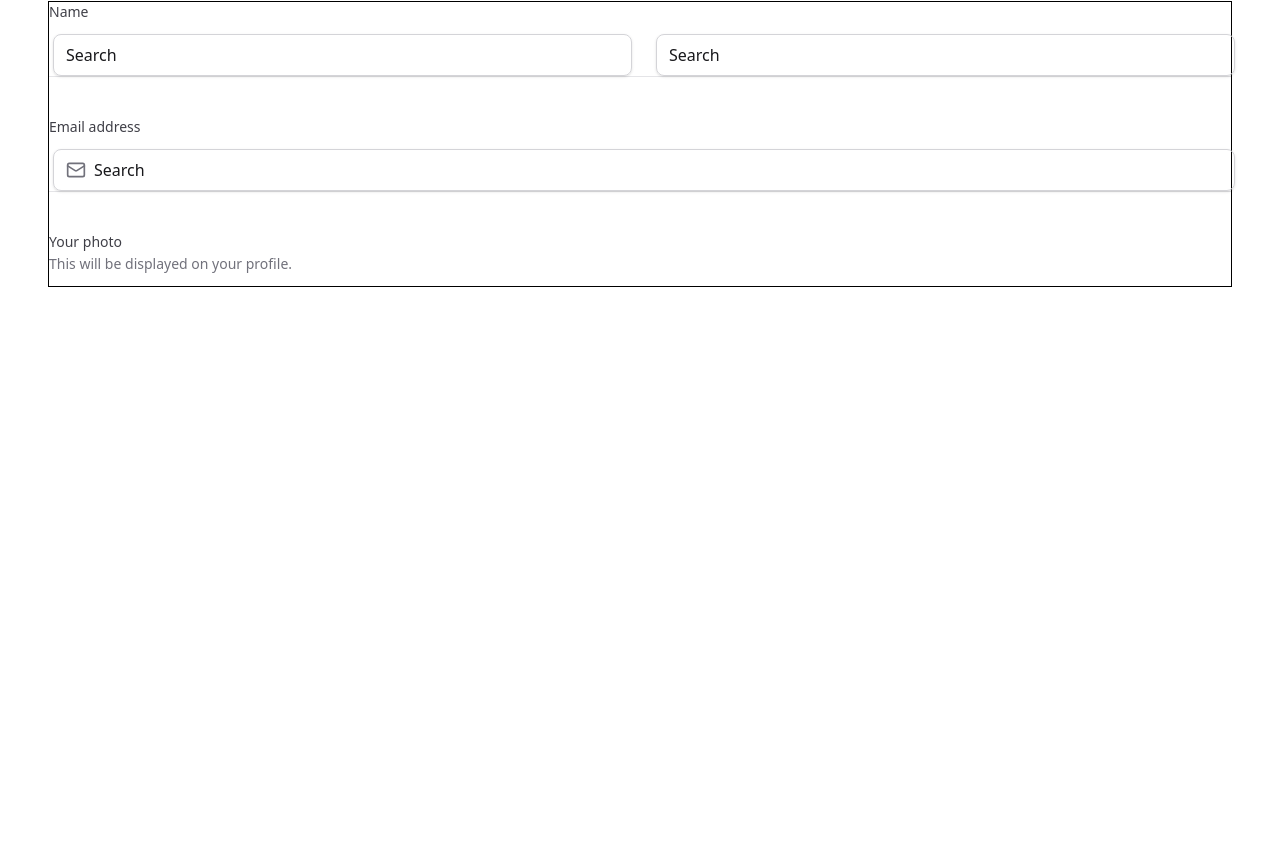
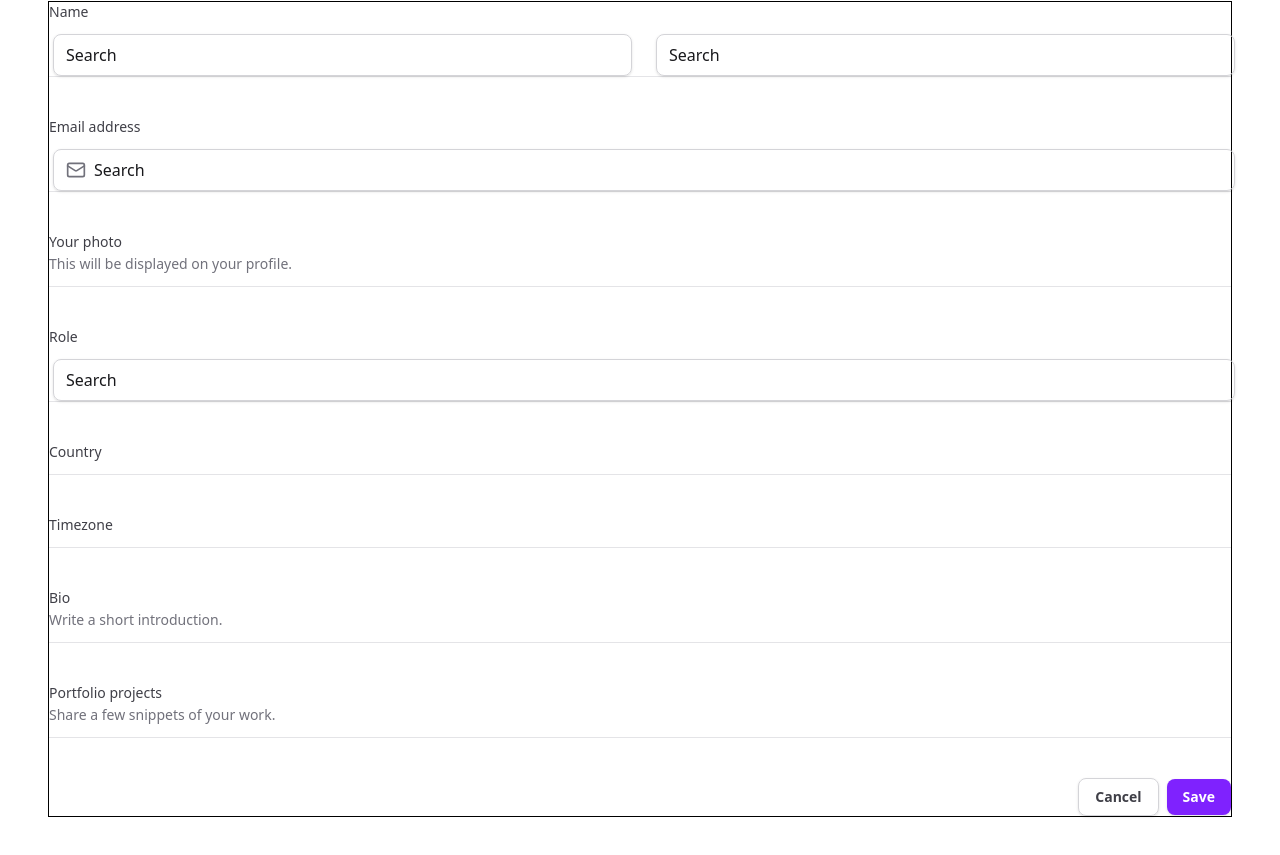
Before and after one commit to igortuag/tailwind-next, a Next.js app: page / in a window 1280 px wide. Shown: the part 1160-2015 px from the top of the page. Before the commit the page ends 1511 px from the top, so only its background shows below. Built offline with nearby package versions, Linux system fonts and the light colour scheme.

Commit message:
feat: add role, country, timezone, bio, and portfolio projects fields to settings form

```diff
--- a/src/app/page.tsx
+++ b/src/app/page.tsx
@@ -86,6 +86,77 @@
             </label>
             <div></div>
           </div>
+
+          <div className="grid gap-3 grid-cols-form pt-5">
+            <label htmlFor="role" className="text-sm font-medium text-zinc-700">
+              Role
+            </label>
+            <Input.Root>
+              <Input.Control
+                id="role"
+                placeholder="Enter your role"
+                type="text"
+              />
+            </Input.Root>
+          </div>
+
+          <div className="grid gap-3 grid-cols-form pt-5">
+            <label
+              htmlFor="country"
+              className="text-sm font-medium text-zinc-700"
+            >
+              Country
+            </label>
+            <div></div>
+          </div>
+
+          <div className="grid gap-3 grid-cols-form pt-5">
+            <label
+              htmlFor="timezone"
+              className="text-sm font-medium text-zinc-700"
+            >
+              Timezone
+            </label>
+            <div></div>
+          </div>
+
+          <div className="grid gap-3 grid-cols-form pt-5">
+            <label htmlFor="bio" className="text-sm font-medium text-zinc-700">
+              Bio
+              <p className="text-sm font-normal text-zinc-500 mt-0.5">
+                Write a short introduction.
+              </p>
+            </label>
+            <div></div>
+          </div>
+
+          <div className="grid gap-3 grid-cols-form pt-5">
+            <label
+              htmlFor="projects"
+              className="text-sm font-medium text-zinc-700"
+            >
+              Portfolio projects
+              <p className="text-sm font-normal text-zinc-500 mt-0.5">
+                Share a few snippets of your work.
+              </p>
+            </label>
+            <div></div>
+          </div>
+
+          <div className="flex items-center justify-end gap-2 pt-5">
+            <button
+              className="rounded-lg px-4 py-2 text-sm font-semibold shadow-sm border border-zinc-300 text-zinc-700 hover:bg-zinc-50"
+              type="button"
+            >
+              Cancel
+            </button>
+            <button
+              type="submit"
+              className="rounded-lg px-4 py-2 text-sm font-semibold shadow-sm bg-violet-600 text-white hover:bg-violet-700"
+            >
+              Save
+            </button>
+          </div>
         </form>
       </div>
     </div>
```
